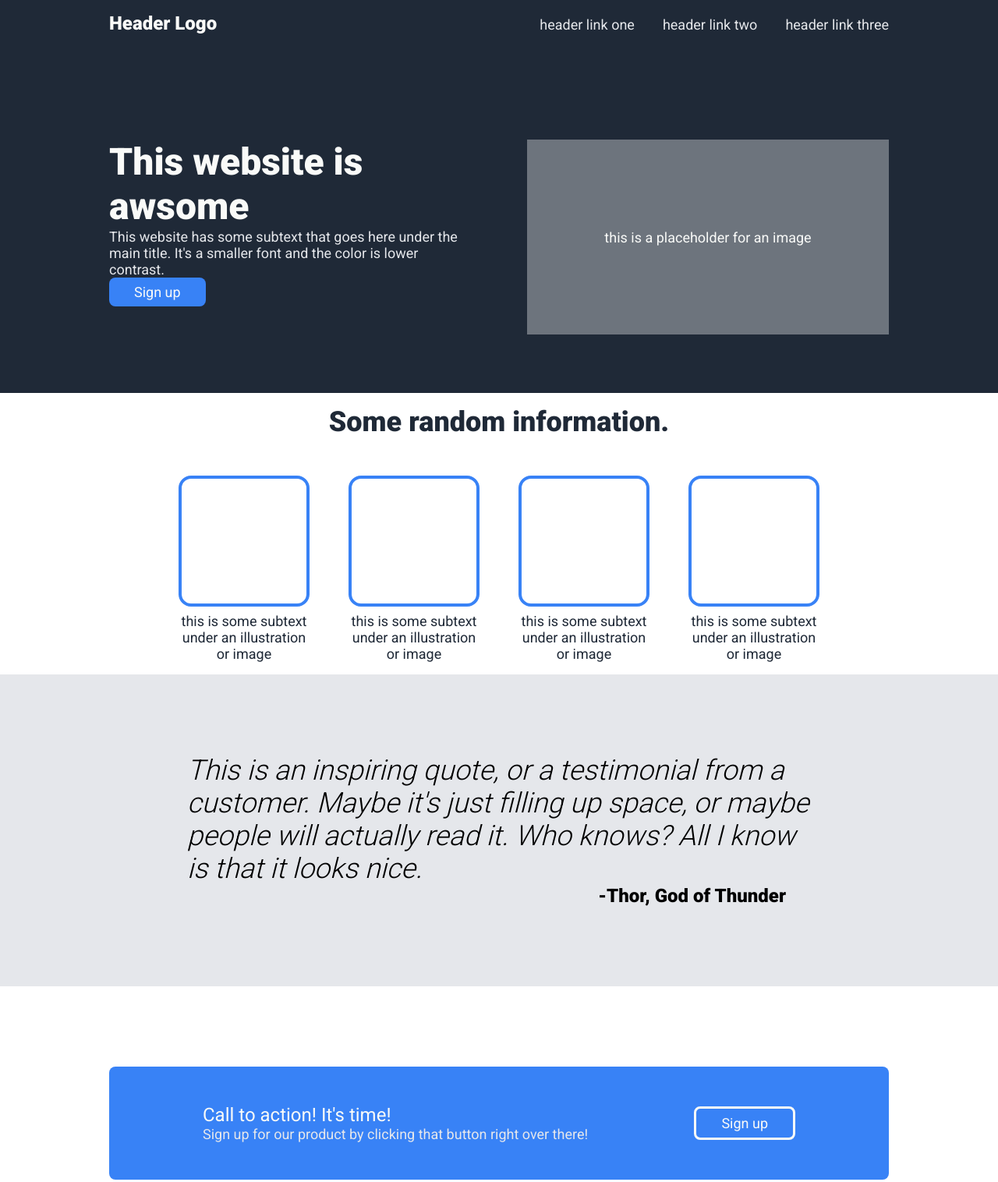
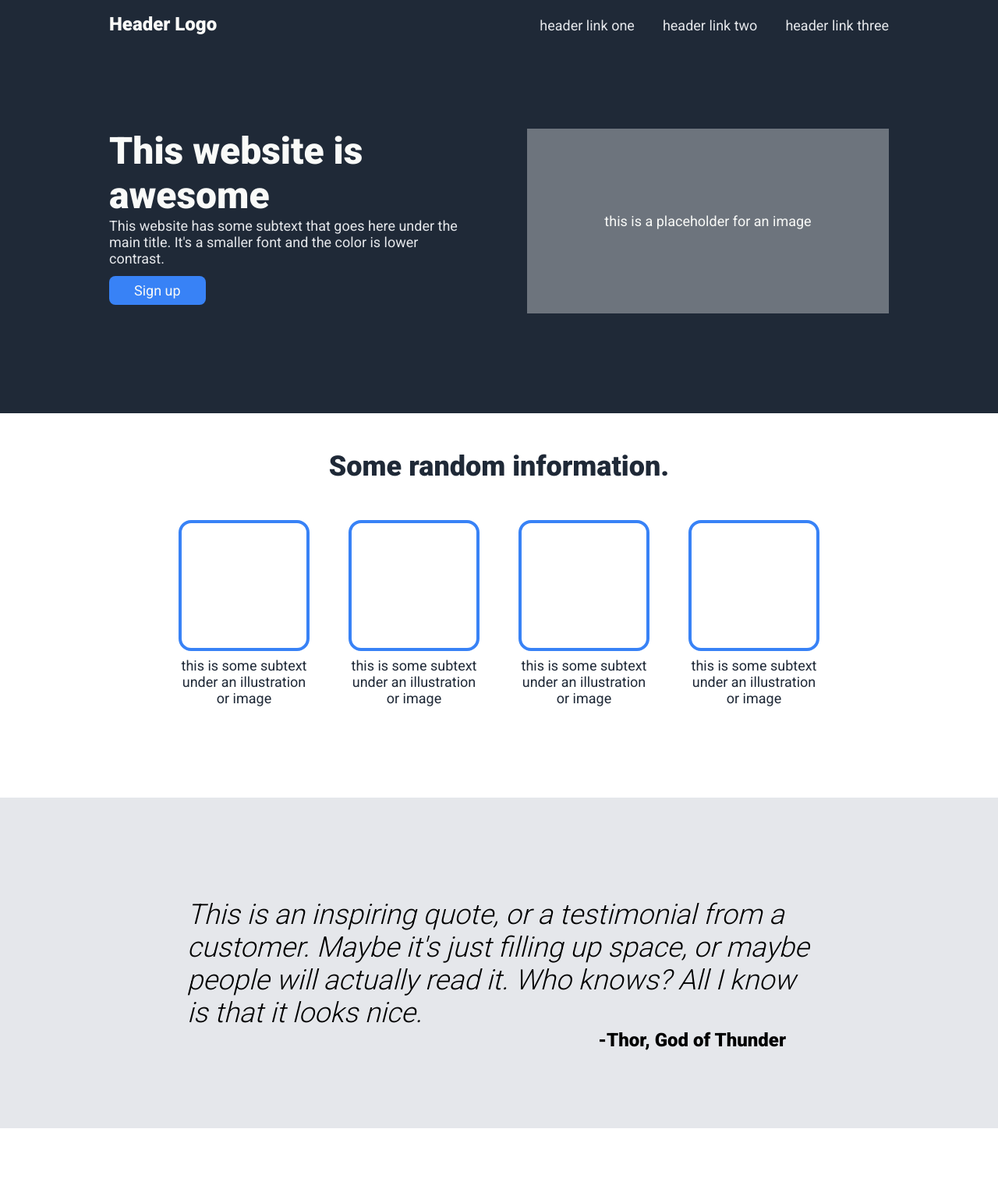
Before and after one commit to vagoston/odin-landing-page, a plain HTML site: page index.html in a window 1280 px wide. Shown: the top 1516 px of the page at 78% size. Drawn offline with Linux system fonts and the light colour scheme.

Commit message:
Adjust section heights

```diff
--- a/index.html
+++ b/index.html
@@ -28,7 +28,7 @@
     <div class="hero">
         <div class="container">
             <div class="left">
-                <div class="title">This website is awsome</div>
+                <div class="title">This website is awesome</div>
                 <div class="text">This website has some subtext that goes here under the main title.
                     It's a smaller font and the color is lower contrast.</div>
                 <form action="/index.html">
--- a/style.css
+++ b/style.css
@@ -20,13 +20,12 @@ body {
 
 .container {
     max-width: 1000px;
-    padding: 16px;
+    padding: 17px;
     display: flex;
     flex: 1;
 }
 
 .header .container {
-    height: 72px;
     justify-content: space-between;
 }
 
@@ -49,11 +48,9 @@ body {
     font-weight: 900;
 }
 
-.hero {
-    height: 400px;
-}
-
 .hero .container {
+    margin-top: 86px;
+    margin-bottom: 110px;
     gap: 72px;
 }
 
@@ -68,7 +65,7 @@ body {
     text-align: center;
     background-color: #6d747d;
     font-size: 18px;
-    height: 250px;
+    height: 237px;
 }
 
 .hero .title {
@@ -82,6 +79,16 @@ body {
     color: #e5e7eb;
 }
 
+.sign-up-button {
+    padding: 8px 32px;
+    border-radius: 8px;
+    background-color: #3882f6;
+    color: #f9faf8;
+    font-size: 18px;
+    border: none;
+    margin: 12px 0;
+}
+
 .gallery {
     color: #1f2937;
 }
@@ -89,6 +96,8 @@ body {
 .gallery .container {
     flex-direction: column;
     gap: 48px;
+    margin-top: 30px;
+    margin-bottom: 100px;
 }
 
 .gallery .title {
@@ -125,21 +134,13 @@ body {
     text-align: center;
 }
 
-.sign-up-button {
-    padding: 8px 32px;
-    border-radius: 8px;
-    background-color: #3882f6;
-    color: #f9faf8;
-    font-size: 18px;
-    border: none;
-}
-
 .quote {
-    height: 400px;
     background-color: #e5e7eb;
 }
 
 .quote .container {
+    margin-top: 112px;
+    margin-bottom: 82px;
     flex-direction: column;
     width: 800px;
     flex: 0 1 auto;
@@ -166,7 +167,7 @@ body {
 .sign-up .box {
     background-color: #3882f6;
     border-radius: 8px;
-    padding: 48px 0px;
+    padding: 42px 0px;
     align-items: center;
     display: flex;
     flex: 1;
```
